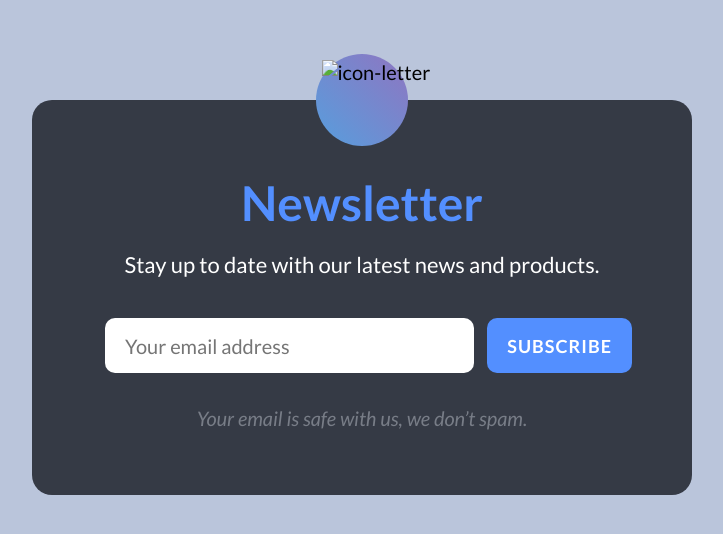
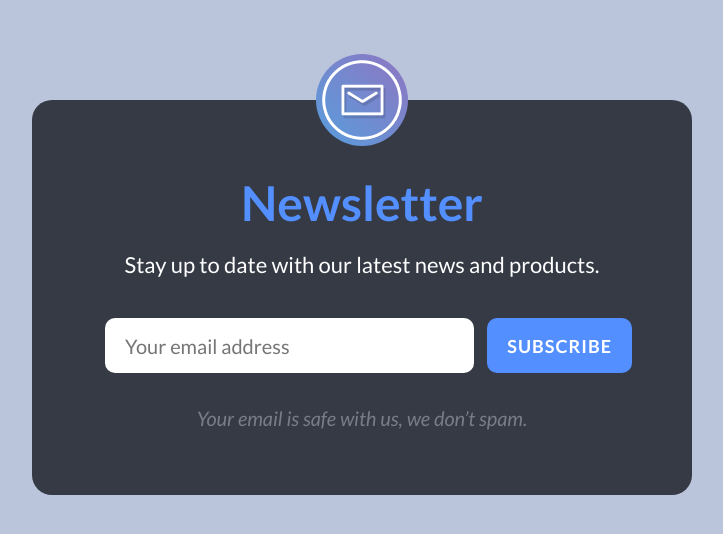
Before and after one commit to hryhorieva/Newsletter, a plain HTML site: page index.html in a window 1280 px wide. Shown: the whole page, without its empty margins (278-1001 px from the left). Drawn offline with Linux system fonts and the light colour scheme; the site is published under a folder, as on GitHub Pages, so addresses that start at the root find nothing.

Commit message:
Update index.html

```diff
--- a/index.html
+++ b/index.html
@@ -13,7 +13,7 @@
 <body>
     <form class="letter-form" action="/">
         <div class="icon"></div>
-        <div class="icon-letter"><img src="/img/icon.png" alt="icon-letter"></div>
+        <div class="icon-letter"><img src="Newsletter/img/icon.png" alt="icon-letter"></div>
         <h1>Newsletter</h1>
         <p>Stay up to date with our latest news and products.</p>
         <div class="form">
```
